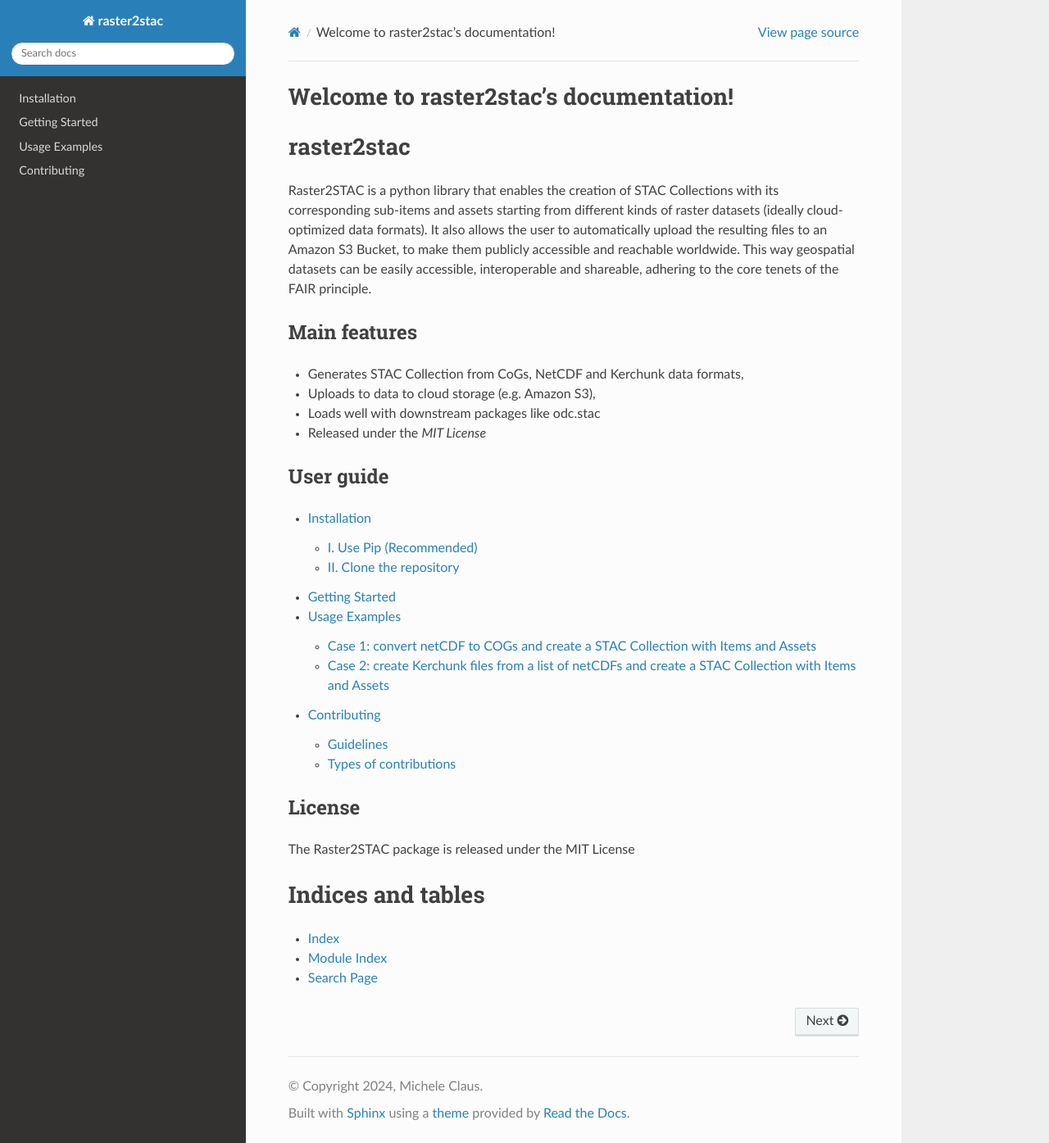
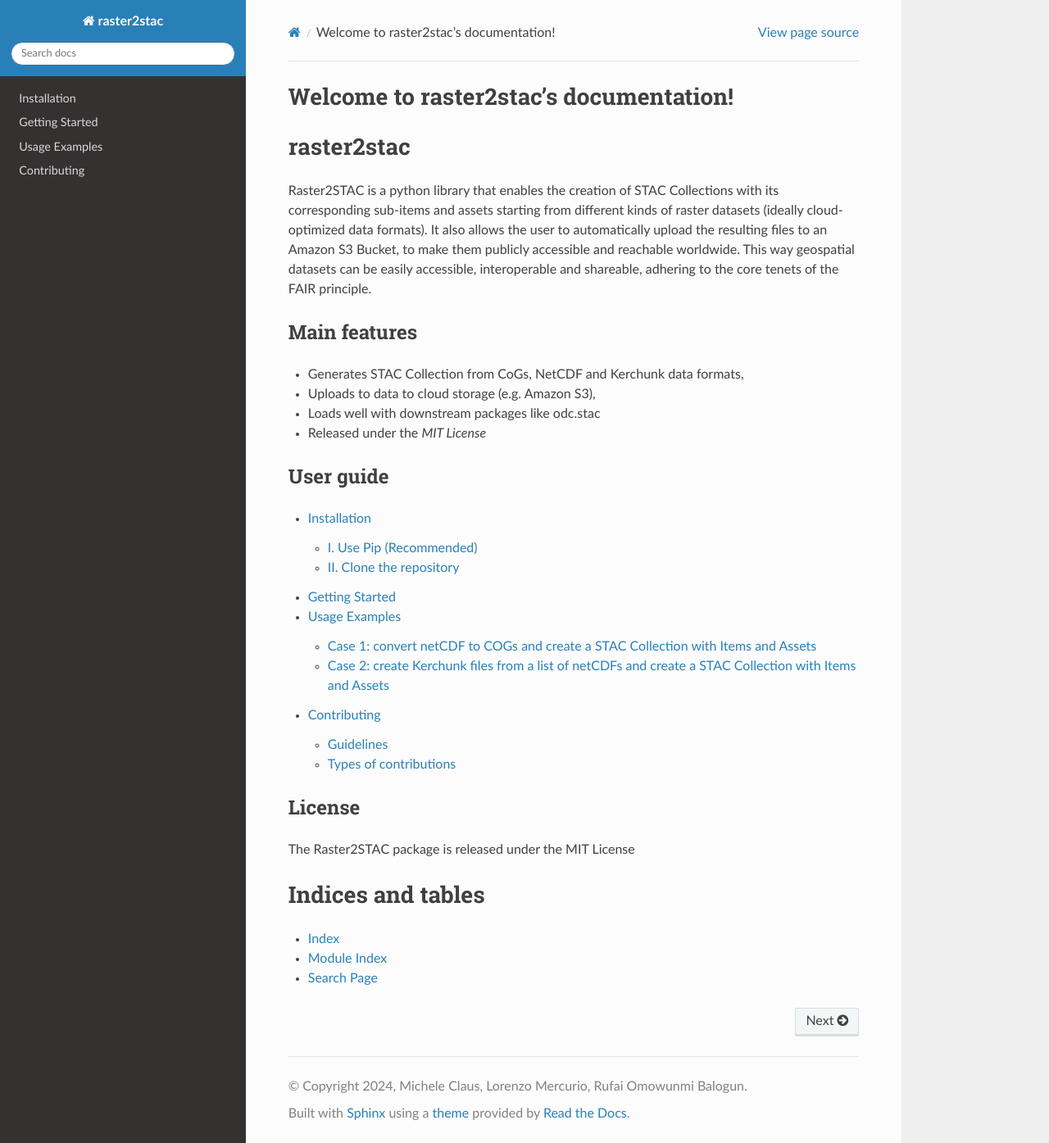
Before and after one commit to interTwin-eu/raster-to-stac, a Sphinx documentation site: the page built from docs/source/index.rst, in a window 1280 px wide and 1395 px high. Shown: the whole window at 82% size. Built offline with Sphinx 7.4.7 and the Read the Docs theme 2.0.0, drawn with Linux system fonts in a browser that asks for light colours.

Commit message:
add docs authors

```diff
--- a/docs/source/conf.py
+++ b/docs/source/conf.py
@@ -7,8 +7,8 @@
 # https://www.sphinx-doc.org/en/master/usage/configuration.html#project-information
 
 project = "raster2stac"
-copyright = "2024, Michele Claus"
-author = "Michele Claus"
+copyright = "2024, Michele Claus, Lorenzo Mercurio, Rufai Omowunmi Balogun"
+author = "Michele Claus, Lorenzo Mercurio, Rufai Omowunmi Balogun"
 release = "0.0.3"
 
 # -- General configuration ---------------------------------------------------
```
